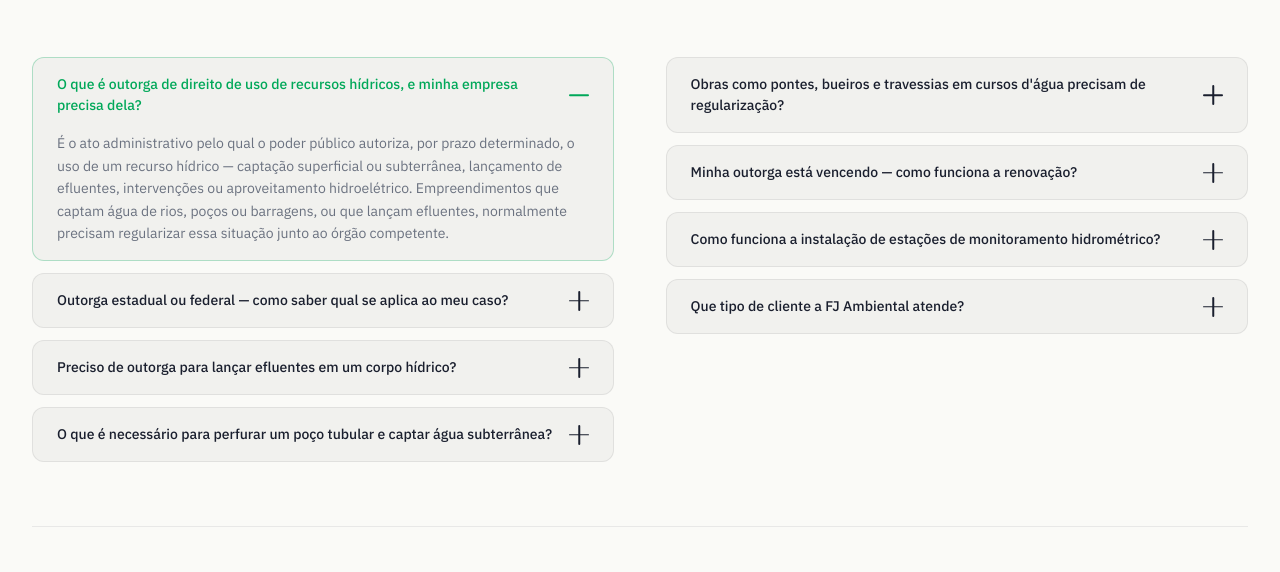
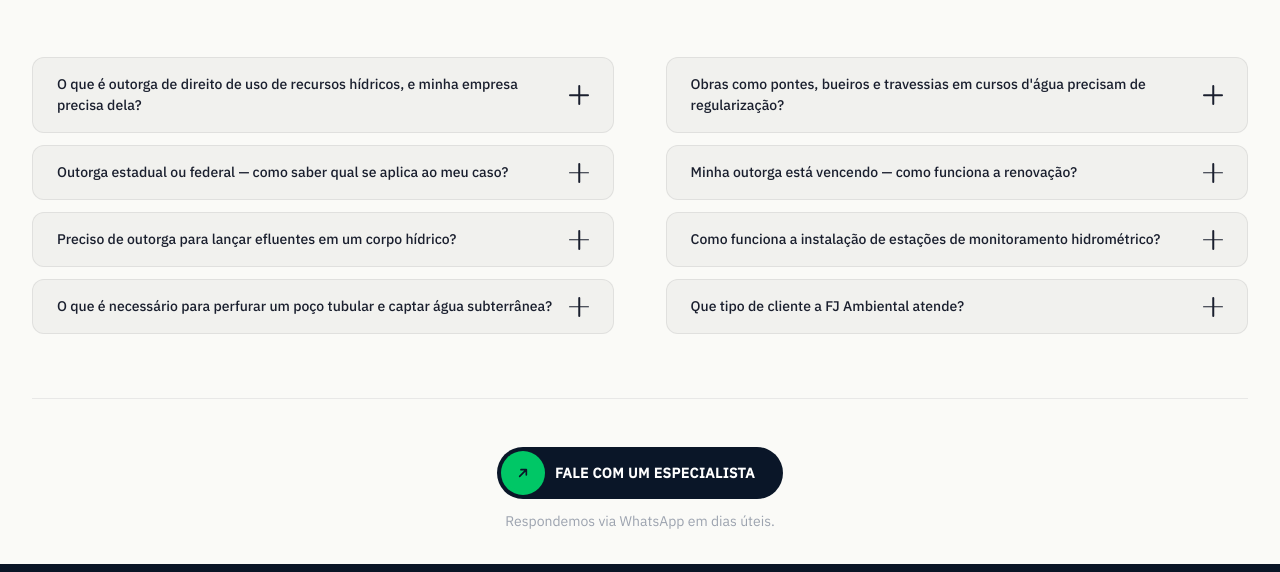
Before and after one commit to FerndsTech/Final-FjAmbiental, a website built with Vite: page index.html in a window 1280 px wide. Shown: the part 3824-4396 px from the top of the page. Built offline with nearby package versions, Linux system fonts and the light colour scheme; some packages are replaced by stand-ins of ours.

Commit message:
fix(faq): corrige estado inicial do acordeao para fechado + script ja so mede scrollheight de cards que estejam is-open

```diff
--- a/index.html
+++ b/index.html
@@ -729,8 +729,8 @@
             <!-- Coluna esquerda — perguntas 1–4 -->
             <div class="faq__col">
 
-              <div class="faq__card is-open" data-faq-id="outorga-o-que-e">
-                <button class="faq__question" aria-expanded="true">
+              <div class="faq__card" data-faq-id="outorga-o-que-e">
+                <button class="faq__question" aria-expanded="false">
                   O que é outorga de direito de uso de recursos hídricos, e minha empresa precisa dela?
                   <span class="faq__icon" aria-hidden="true"></span>
                 </button>
```
